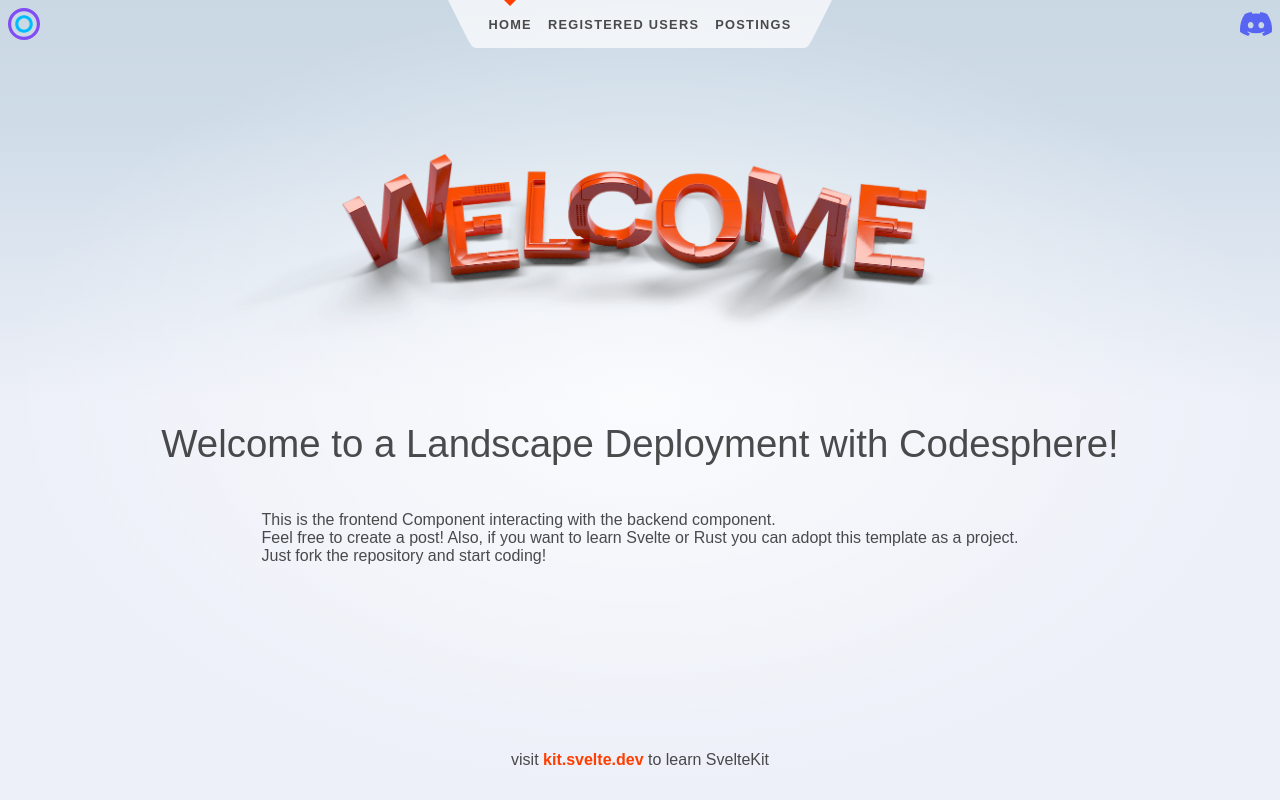
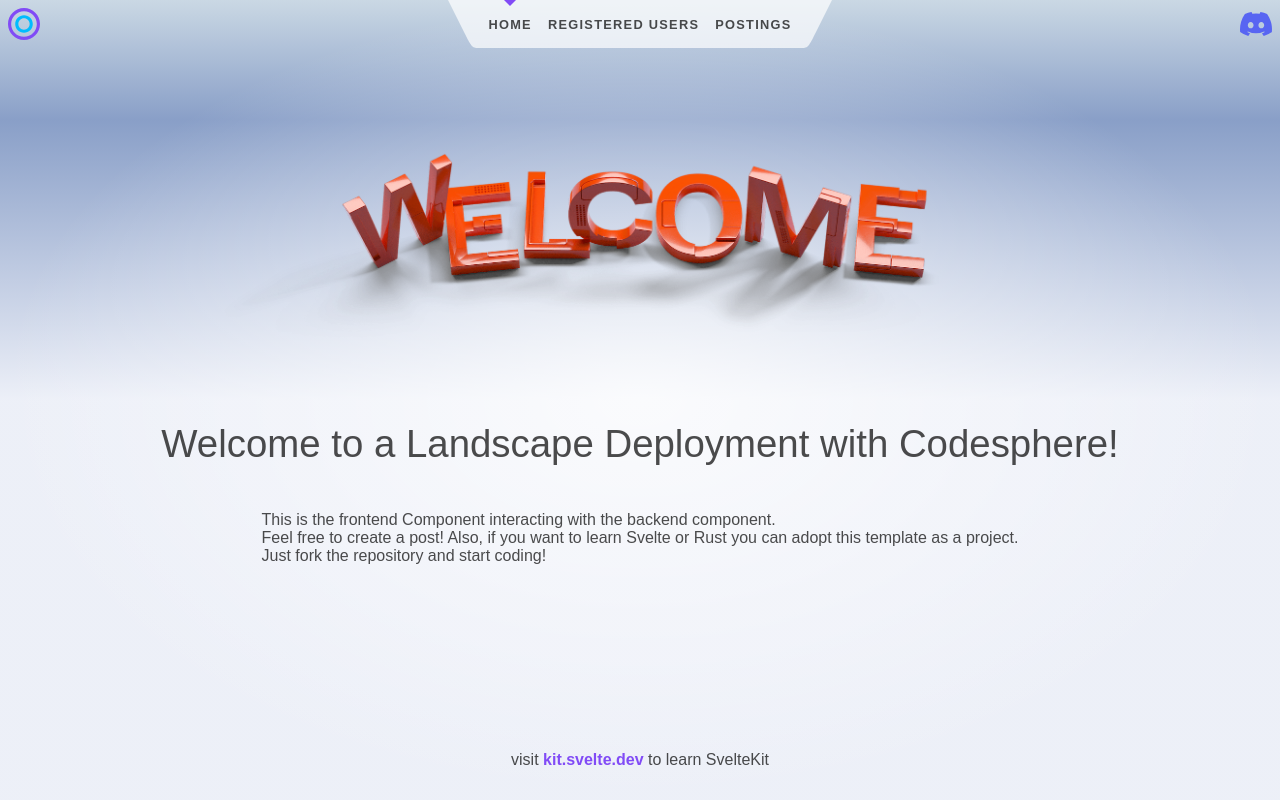
Before and after one commit to codesphere-cloud/MSD-template, a SvelteKit app in the folder frontend/: page / in a window 1280 px wide. Built offline with nearby package versions, Linux system fonts and the light colour scheme; sample sign-in values are in the browser's storage.

Commit message:
change color theme

```diff
--- a/frontend/src/routes/styles.css
+++ b/frontend/src/routes/styles.css
@@ -5,10 +5,10 @@
 		Cantarell, 'Open Sans', 'Helvetica Neue', sans-serif;
 	--font-mono: 'Fira Mono', monospace;
 	--color-bg-0: rgb(202, 216, 228);
-	--color-bg-1: hsl(209, 36%, 86%);
+	--color-bg-1: hsl(219, 36%, 66%);
 	--color-bg-2: hsl(224, 44%, 95%);
-	--color-theme-1: #ff3e00;
-	--color-theme-2: #4075a6;
+	--color-theme-1: #814BF6;
+	--color-theme-2: #110E27;
 	--color-text: rgba(0, 0, 0, 0.7);
 	--column-width: 42rem;
 	--column-margin-top: 4rem;
```
